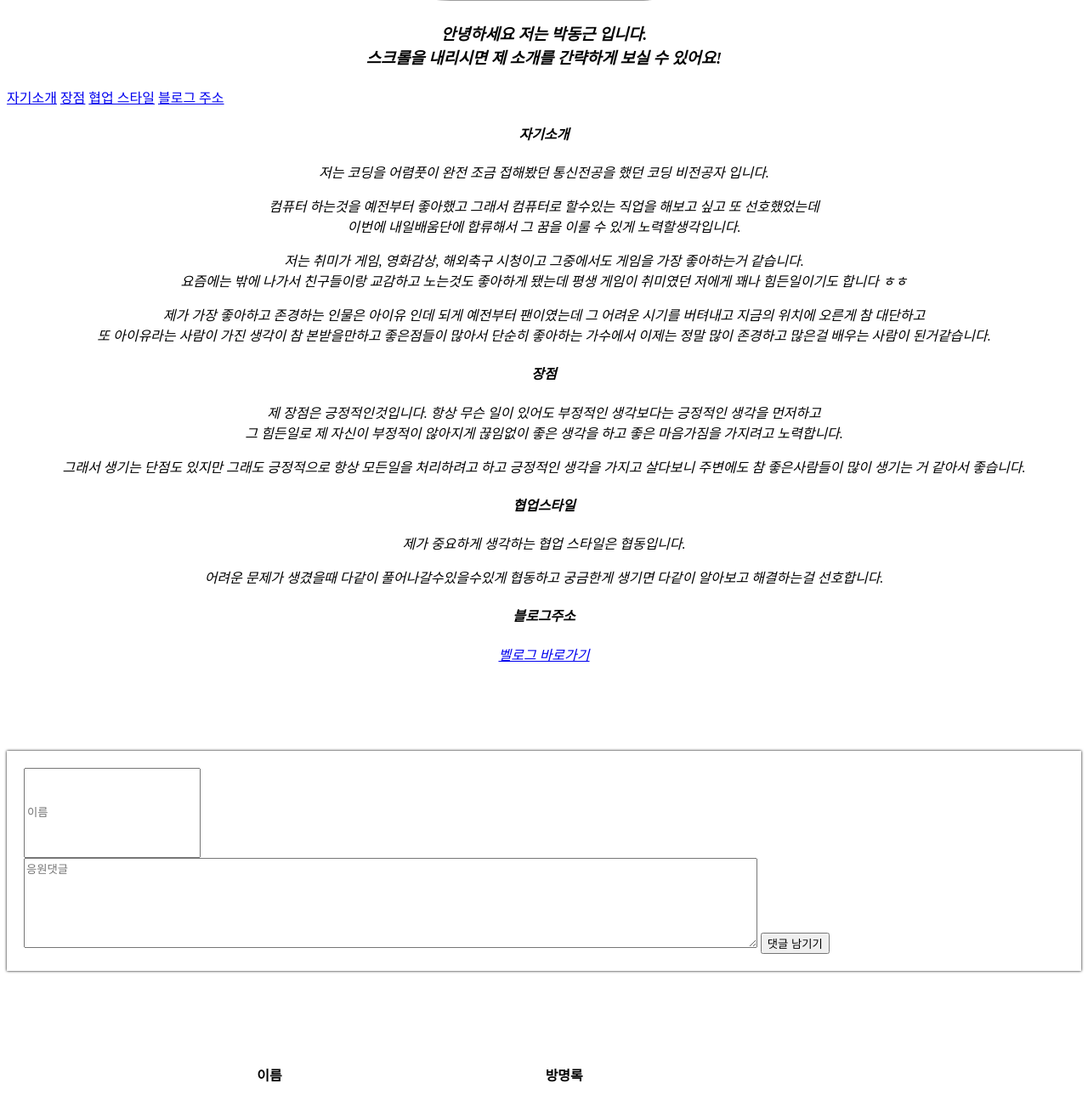
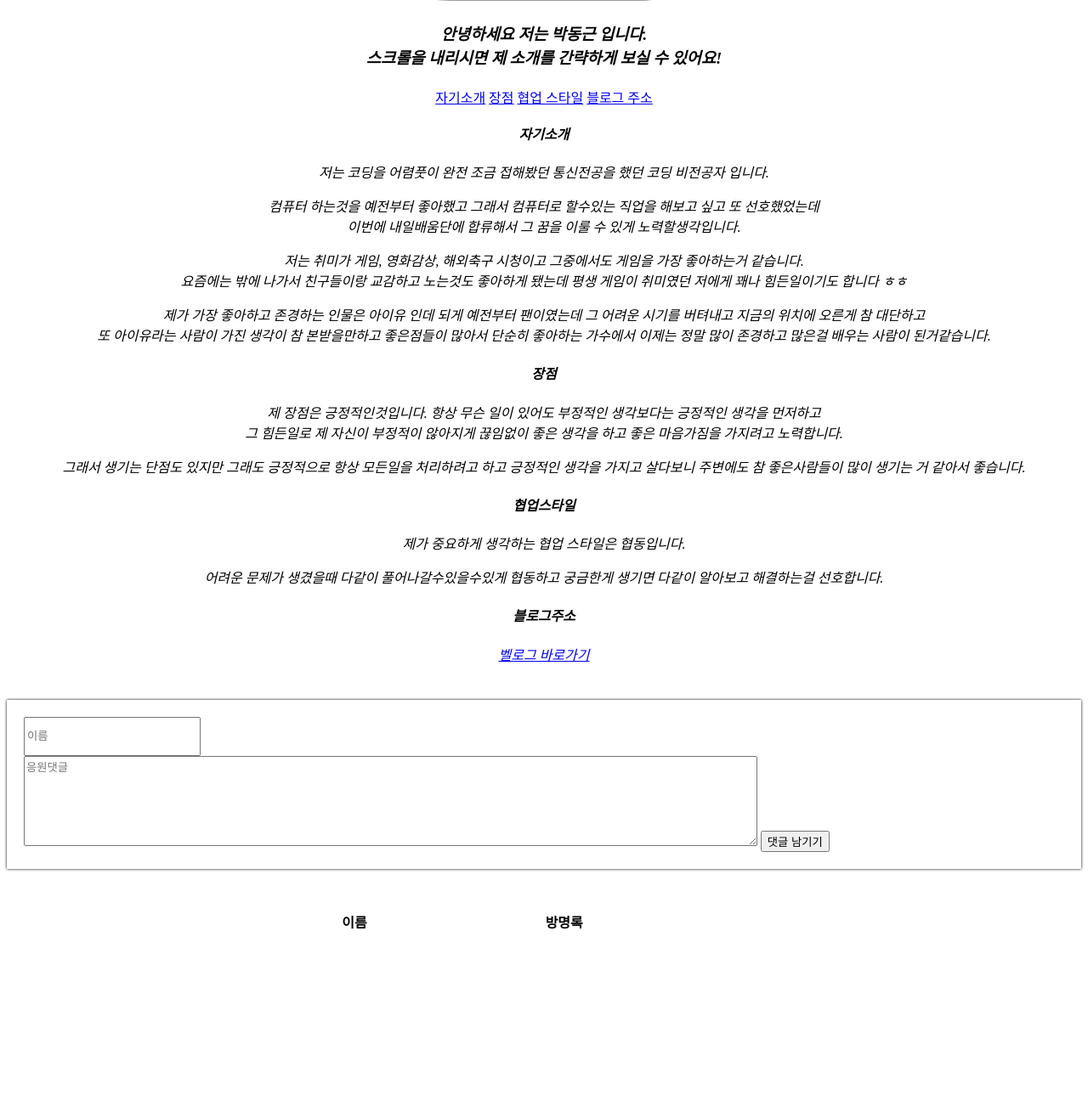
Before and after one commit to kapsin2/team-project, a Flask app: page /bang5.html in a window 1280 px wide. Shown: the part 557-1852 px from the top of the page at 85% size. After the commit the page ends 1651 px from the top, so only its background shows below. Run offline with Flask 2, Linux system fonts and the light colour scheme; data that the repository does not hold is empty; grey boxes are pictures that could not be loaded.

Commit message:
수정본 2

```diff
--- a/pythonProject/templates/bang5.html
+++ b/pythonProject/templates/bang5.html
@@ -6,6 +6,9 @@
     <meta charset="UTF-8">
     <title>Title</title>
     <style>
+        .row{
+            text-align: center;
+        }
 
        .profile img {
              border-radius: 30%;
@@ -26,7 +29,7 @@
         .mypost {
 
             max-width: 100%;
-            margin: 100px auto 100px auto;
+            margin: 40px auto 40px auto;
 
             box-shadow: 0px 0px 3px 0px black;
             padding: 20px;
@@ -37,12 +40,12 @@
 
         .dis {
             width: 70%;
-            height: 500px;
+            height: 300px;
         }
 
         .name {
             width: 200px;
-            height: 100px;
+            height: 40px;
         }
 
         .bang {
@@ -56,7 +59,7 @@
 
         .line {
             padding: 8px;
-            padding-right: 300px;
+            padding-right: 200px;
         }
 
         .comments > tr {
@@ -178,6 +181,7 @@
             <label for="comment5"></label>
             <button onclick="save_order()" type="button" class="btn btn-secondary">댓글 남기기</button>
 
+
         </div>
     </div>
             <div class="comments">
```
